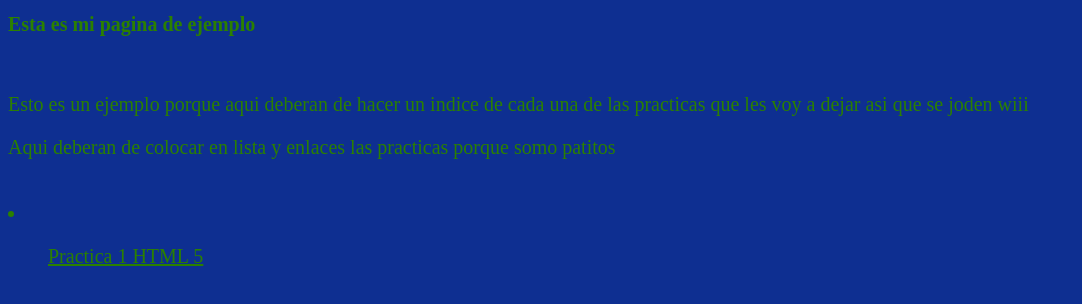
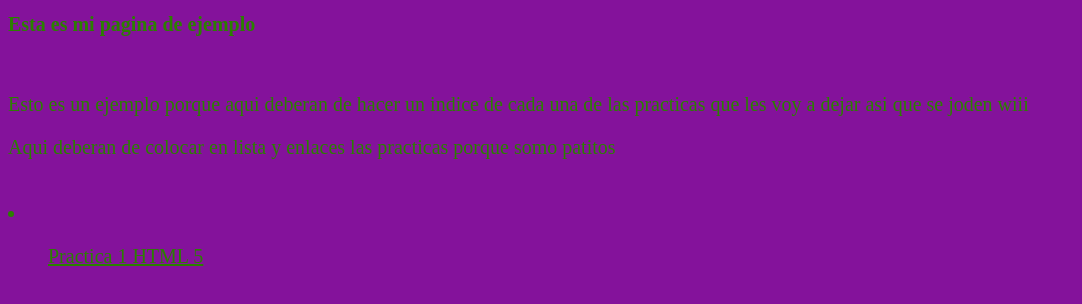
Before and after one commit to Helios59/8SIS1A2023WebReyesReyesHelios, a plain HTML site: page index.html in a window 1280 px wide. Shown: the whole page, without its empty margins (0-1082 px from the left). Drawn offline with Linux system fonts and the light colour scheme.

Commit message:
css del index actualizado

```diff
--- a/css/style.css
+++ b/css/style.css
@@ -1,5 +1,5 @@
 *{
-    background-color: rgb(14, 47, 145);
+    background-color: rgb(132, 18, 155);
     color: rgb(43, 128, 0);
     font-size: 20px;
     align-items: center;
```
